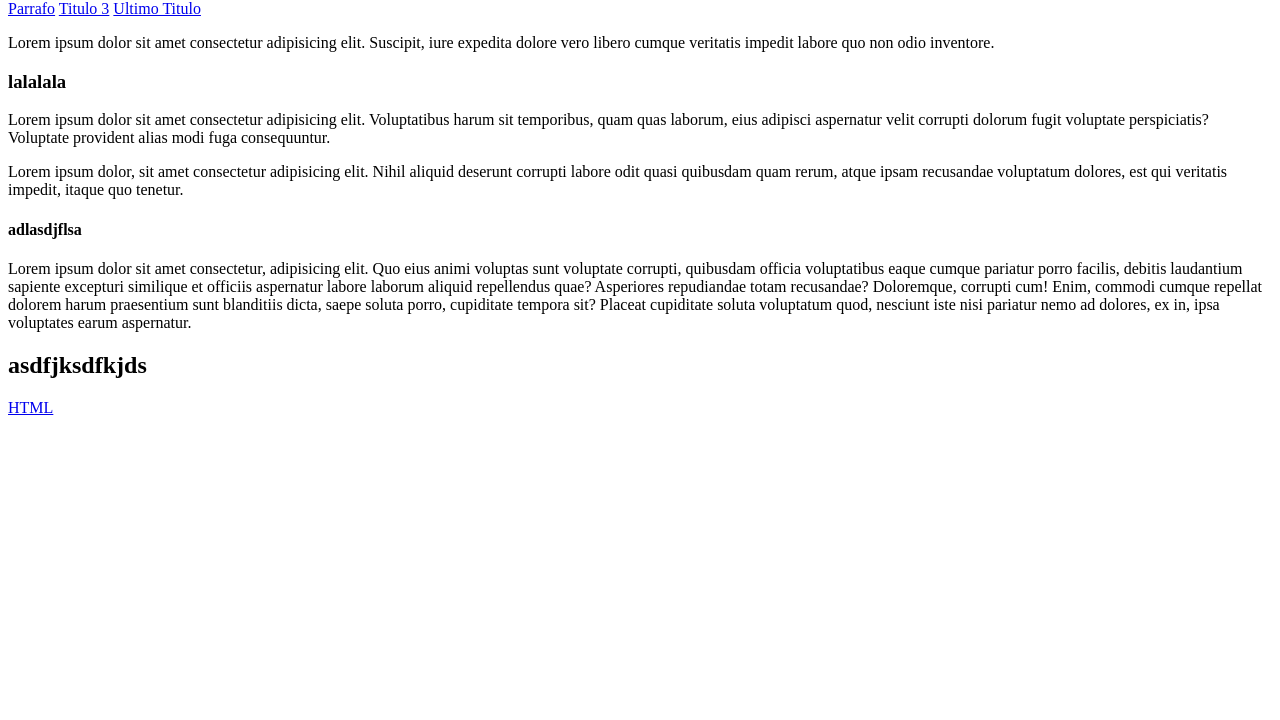
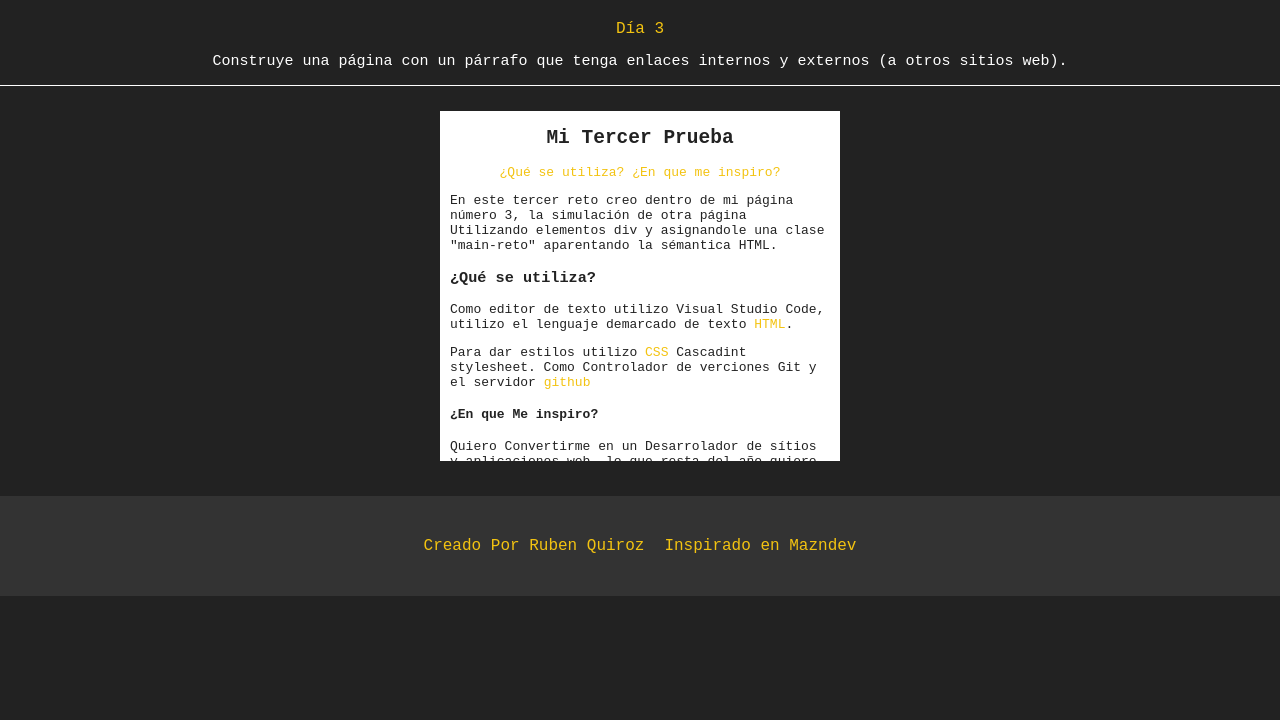
Before and after one commit to Quiroz-Zuniga/HTML-30-day-challenge, a plain HTML site: page dia-03/index.html in a window 1280 px wide. Shown: the part 80-800 px from the top of the page. Drawn offline with Linux system fonts and the light colour scheme.

Commit message:
Mejora de La Página Día Número 3

```diff
--- a/dia-03/index.html
+++ b/dia-03/index.html
@@ -1,35 +1,53 @@
 <!DOCTYPE html>
-<html lang="zxx">
+<html lang="es">
 <head>
+    <link rel="stylesheet" href="style.css">
     <meta charset="UTF-8">
     <meta name="viewport" content="width=device-width, initial-scale=1.0">
     <title>Día 03</title>
 </head>
 <body>
-    <header>
-        <h1>Mi Tercer Prueva</h1>
+    <header class="header">
+        <h1>HTML Challenge Ruben Quiroz</h1>
     </header>
-    <nav>
-        <a href=#uno>Parrafo</a>
-        <a href=#dos>Titulo 3</a>
-        <a href=#tres>Ultimo Titulo</a>
-    </nav>
     <main>
-        <section>
-            <p>
-                Lorem ipsum dolor sit amet consectetur adipisicing elit. Suscipit, iure expedita dolore vero libero cumque veritatis impedit labore quo non odio inventore.
-            </p>
-            <h3 id="uno">lalalala</h3>
-            <p>Lorem ipsum dolor sit amet consectetur adipisicing elit. Voluptatibus harum sit temporibus, quam quas laborum, eius adipisci aspernatur velit corrupti dolorum fugit voluptate perspiciatis? Voluptate provident alias modi fuga consequuntur.</p>
+        <article class="coment">
+         <span class="text">Día 3</span> <p class="text">Construye una página con un párrafo que tenga enlaces internos y externos (a otros sitios web).</p>
+        </article>
+        <section class="reto">
+            <div class="container">
+                <div class="header-reto">
+                    <h2>Mi Tercer Prueba</h2>
+                </div>
+                <div class="nav-reto">
+                    <a href=#uno>¿Qué se utiliza?</a>
+                    <a href=#dos>¿En que me inspiro?</a>
+                </div>
+                <div class="main-reto">
+                    <div class="section-reto">
+                        <p>
+                        En este tercer reto creo dentro de mi página número 3, la simulación de otra página Utilizando elementos div y asignandole una clase "main-reto" aparentando la sémantica HTML.
+                        </p>
+                        <h3 id="uno">¿Qué se utiliza?</h3>
+                        <p>Como editor de texto utilizo Visual Studio Code, utilizo el lenguaje demarcado de texto <a href="https://lenguajehtml.com/challenge/">HTML</a>. </p>
 
-            <p>Lorem ipsum dolor, sit amet consectetur adipisicing elit. Nihil aliquid deserunt corrupti labore odit quasi quibusdam quam rerum, atque ipsam recusandae voluptatum dolores, est qui veritatis impedit, itaque quo tenetur.</p>
+                        <p>Para dar estilos utilizo <a href="https://lenguajecss.com/css/">CSS</a> Cascadint stylesheet. Como Controlador de verciones Git y el servidor <a href="github.com">github</a></p>
 
-            <h4 id="dos">adlasdjflsa</h4>
-            <p>Lorem ipsum dolor sit amet consectetur, adipisicing elit. Quo eius animi voluptas sunt voluptate corrupti, quibusdam officia voluptatibus eaque cumque pariatur porro facilis, debitis laudantium sapiente excepturi similique et officiis aspernatur labore laborum aliquid repellendus quae? Asperiores repudiandae totam recusandae? Doloremque, corrupti cum! Enim, commodi cumque repellat dolorem harum praesentium sunt blanditiis dicta, saepe soluta porro, cupiditate tempora sit? Placeat cupiditate soluta voluptatum quod, nesciunt iste nisi pariatur nemo ad dolores, ex in, ipsa voluptates earum aspernatur.</p>
+                        <h4 id="dos">¿En que Me inspiro?</h4>
+                        <p>Quiero Convertirme en un Desarrolador de sítios y aplicaciones web, lo que resta del año quiero mejorar mucho en <a href="https://lenguajehtml.com/challenge/">HTML</a>,<a href="https://lenguajecss.com/css/">CSS</a> y aprender Mucho de<a href="https://lenguajejs.com/javascript/">javascript</a> su librerias y framework, me interese como estos tres se complementa. En vísta a futuro, pláneno ser un experto en la integracion de estos tres elementos.</p>
+
+                        <p>Como antes mencionado te puedes dar cuenta que mi interes está en la interfas de usaurio, por lo tanto como objetivo debo aprender sobre ux y ui, ademas de animaciones, y cosas que llamen la atención de los usuarios.</p>
+
+                        <p>El desarrollo web estan grande, que saber sobre un buen control de versiones como los es <a href="github.com">git</a> me ayudarar a documentar cada proyecto e integrarme en equipos de desarrolladores.  </p>
+                    </div>
+                </div>
+                <div class="foo-reto">Derechos Resevados</div>
+            </div>
         </section>
-        <h2 id="tres">asdfjksdfkjds</h2>
-        <a href="https://lenguajehtml.com/challenge/" target="_blank">HTML</a>
     </main>
-    <footer></footer>
+    <footer class="foo">
+        <span>Creado Por Ruben Quiroz</span>
+        <span>Inspirado en Mazndev</span>
+    </footer>
 </body>
 </html>
--- a/dia-03/style.css
+++ b/dia-03/style.css
@@ -0,0 +1,126 @@
+body{
+    margin: 0;
+    padding: 0;
+    box-sizing: border-box;
+    --foo-color:#333333;
+    --txt-color:#FFFFFF;
+    --nav-color:#F3C311;
+    --bag-color:#222222;
+    --incople-color:#BD3936;
+    font-family: monospace;
+    background-color: var(--bag-color);
+    color: var(--txt-color);
+}
+
+/* Header */
+
+.header{
+    color: var(--nav-color);
+    width: 100%;
+    height: 100px;
+    display: flex;
+    justify-content: center;
+    align-items: center;
+}
+
+/* Comentario */
+.coment{
+    width: 100%;
+    height: auto;
+    border-bottom: 1px solid  var(--txt-color);
+    text-align: center;
+    font-size: 15px;
+}
+/* Reto Contenedor */
+.reto{
+    margin: auto;
+    max-width: 500px;
+    height: 400px ;
+    display: flex;
+    flex-direction: column;
+    justify-content:center;
+    align-items: center;
+    padding-bottom:10px ;
+    text-align: left;
+    color: var(--bag-color);
+    background: var(--bag-color);
+}
+/* Reto */
+ .container{
+    display: flex;
+    flex-direction: column;
+    align-items: center;
+    justify-content: baseline;
+    background: var(--txt-color);
+    max-width: 400px;
+    max-height: 350px;
+    overflow:auto;
+ }
+
+ .main-reto{
+    padding: 0 10px 0 10px;
+ }
+
+ .container p h2, h3{
+    text-wrap: wrap;
+ }
+ .container a{
+    text-decoration: none;
+    color: #F3C311;
+ }
+
+ .foo-reto{
+    width: 100%;
+    background-color: var(--incople-color);
+    text-align: center;
+ }
+/* Animación */
+@keyframes parpade {
+    from{
+        transform: scale(1px);
+        text-transform: uppercase;
+        color: #727;
+    }
+    to{
+        color: #194;
+        transform: scale(1px);
+        text-transform: uppercase;
+    }
+}
+
+/* footer */
+
+.foo{
+    display: flex;
+    align-items:center;
+    justify-content: center;
+    width: 100%;
+    height: 100px;
+    background-color: var(--foo-color);
+}
+
+span{
+    font-size: 16px;
+    color:  var(--nav-color);
+    padding: 0 10px 0 10px;
+}
+
+/* Efectos y animaciones */
+
+.header h1{
+    animation: parpadeo 8s ease-in-out infinite;
+}
+
+@keyframes parpadeo {
+    0%{
+        color: var(--nav-color);
+    }
+
+    50%{
+        color: var(--txt-color);
+    }
+
+    100%{
+        color: var(--nav-color);
+    }
+}
```
Also changed, not shown: 00-webmenu/index.html (+1 -1 lines).
